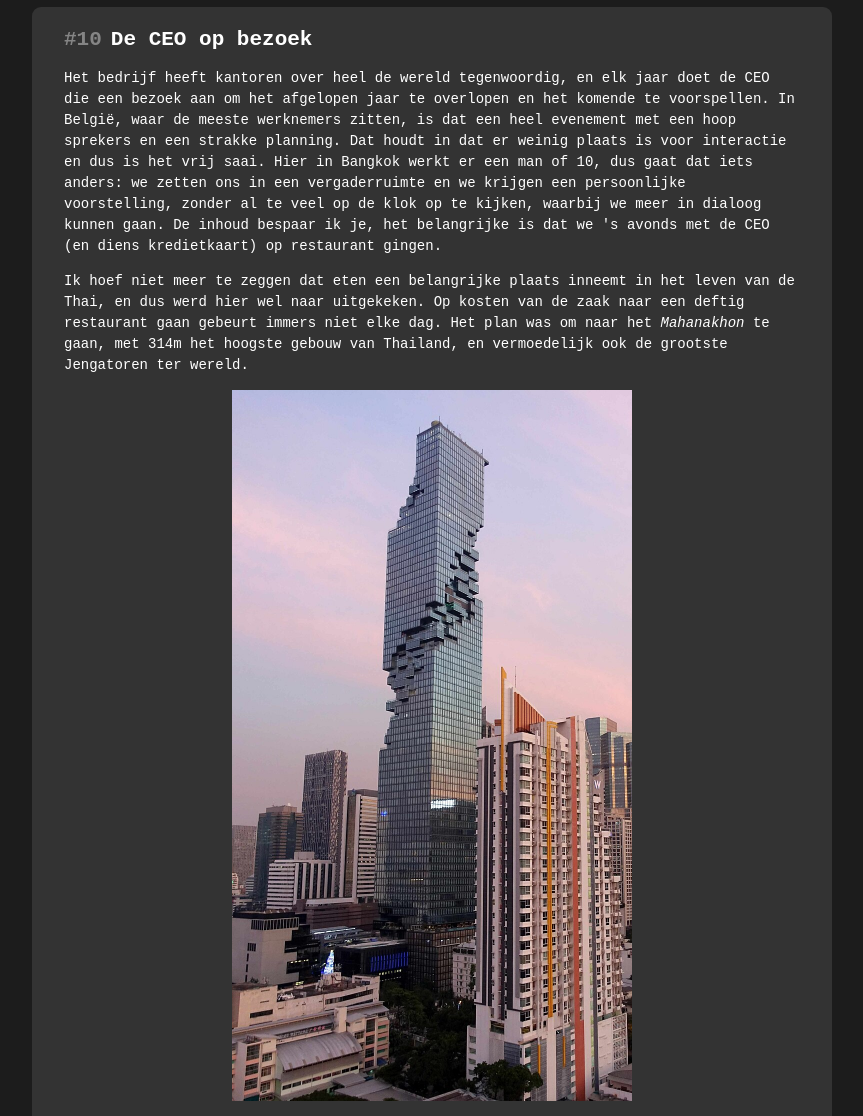
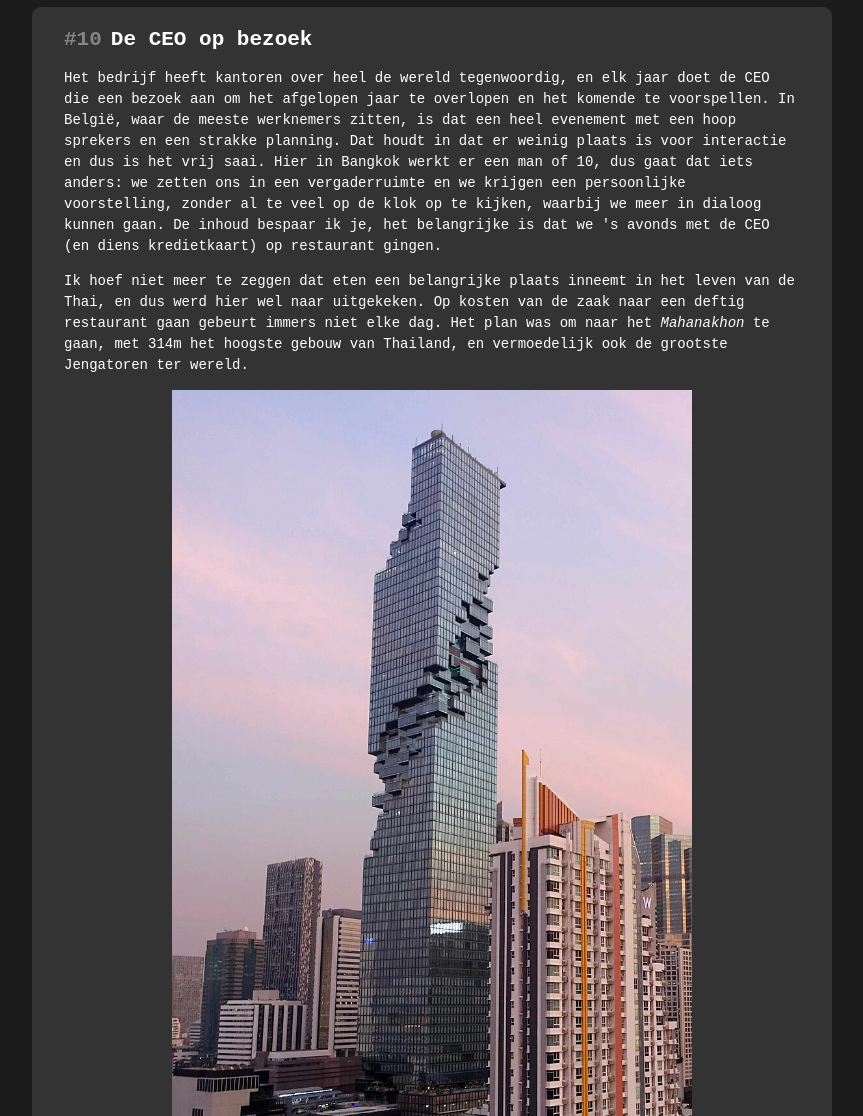
Before and after one commit to willemvlh/bkk-blog, a plain HTML site: page index.html in a window 1280 px wide. Shown: the part 184-1300 px from the top of the page, without its empty margins (208-1071 px from the left). Drawn offline with Linux system fonts and the light colour scheme.

Commit message:
wider images

```diff
--- a/style.css
+++ b/style.css
@@ -59,7 +59,7 @@ header {
 }
 
 main img {
-  width: 400px;
+  width: 520px;
   max-width: 95%;
   height: auto;
 }
```
